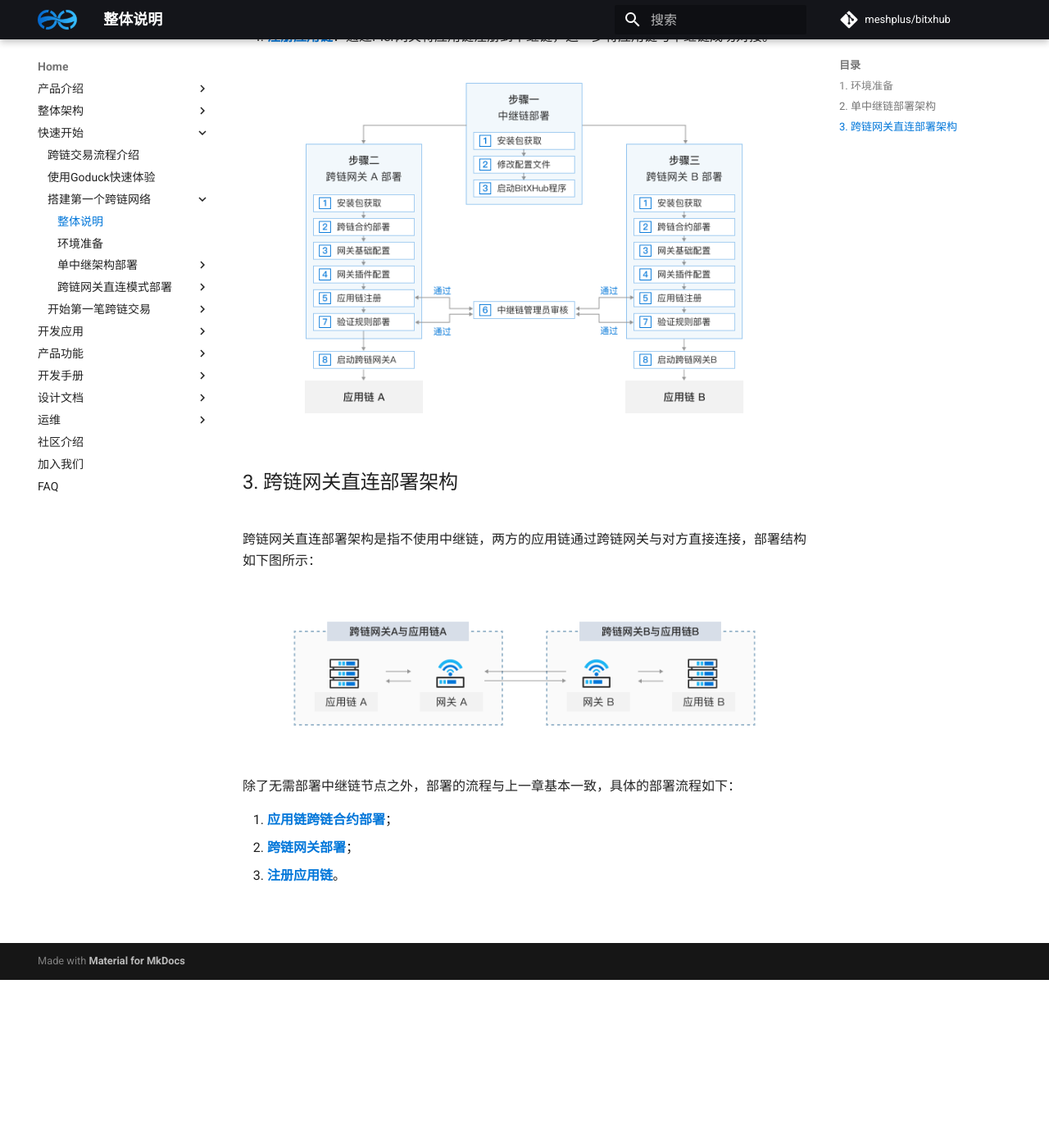
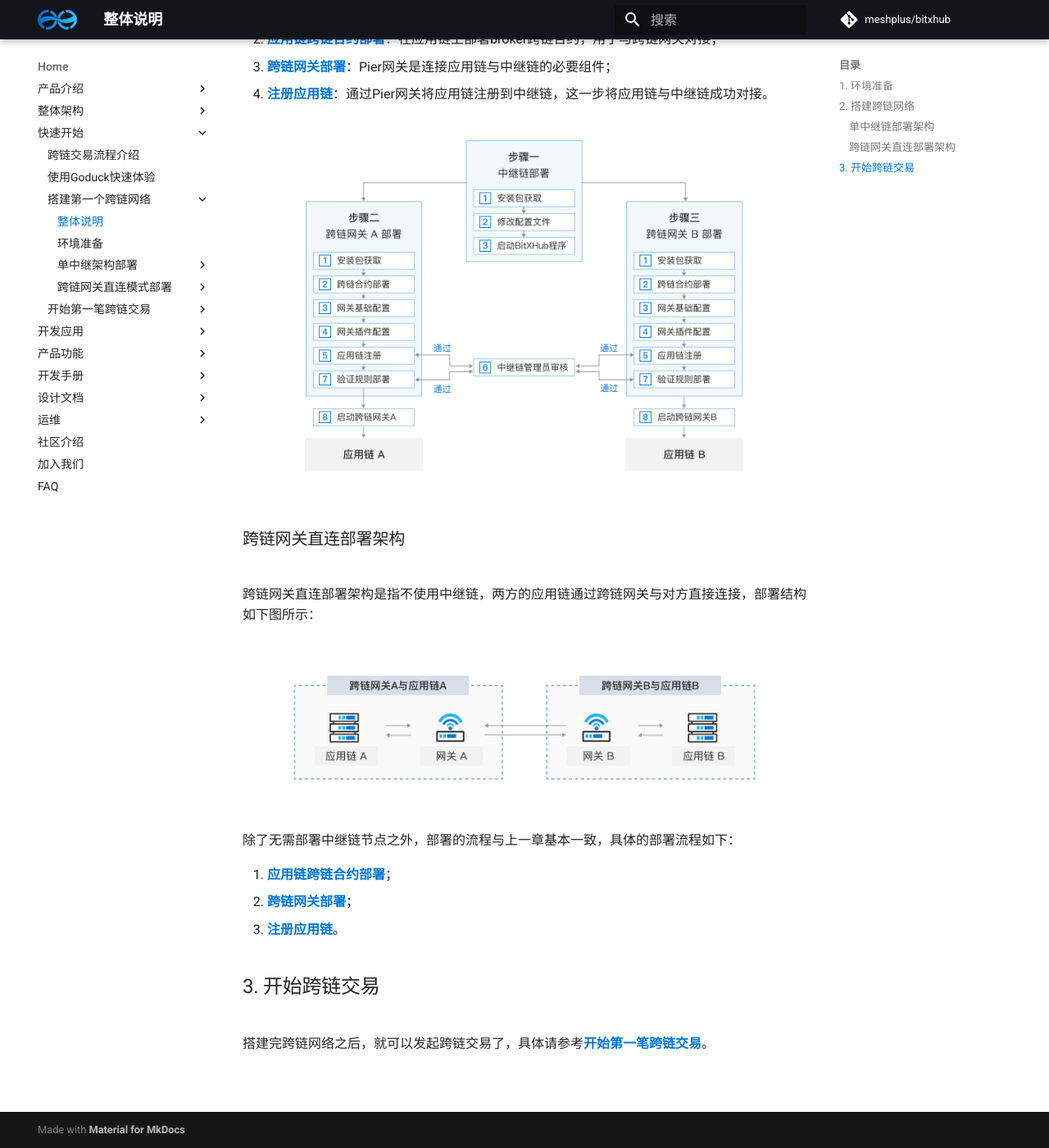
Before and after one commit to meshplus/bitxhub-docs, an MkDocs documentation site: the page built from docs/bitxhub/quick_start/build_cross_network/overall_description.md, in a window 1280 px wide and 1400 px high, scrolled down 1352 px. Shown: the whole window at 82% size. Built offline with MkDocs 1.6.1 and Material for MkDocs 9.7.7, drawn with Linux system fonts in a browser that asks for light colours; comment, search, counter and statistics services are not loaded; the version menu is left out; before the commit the page ends 2547 px from its top, so only the background shows below that; some of the changed text lies outside the part shown.

Commit message:
refactor(bitxhub/quick_start)

```diff
--- a/docs/bitxhub/quick_start/build_cross_network/overall_description.md
+++ b/docs/bitxhub/quick_start/build_cross_network/overall_description.md
@@ -13,9 +13,11 @@
     - Docker
     - 已部署的应用链（业务所在的区块链，以下简称应用链）
 
-具体信息请查看[环境准备](./env)文档。
+具体信息请查看[环境准备](../env)文档。
 
-## 2. 单中继链部署架构
+## 2. 搭建跨链网络
+
+### 单中继链部署架构
 
 一般来说，单中继链架构适用于大多数部署场景，建议您使用此种部署架构来体验BitXHub跨链系统。如下图所示，部署完bitxhub节点集群（也可以是solo模式的单机节点），两条或多条应用链上部署好跨链合约，然后通过各自的跨链网关接入到中继链中，完成跨链系统的搭建。
 
@@ -41,3 +43,7 @@
 1. **[应用链跨链合约部署](../direct_mode/deploy_broker)**；
 2. **[跨链网关部署](../direct_mode/pier_direct_mode_deploy)**；
 3. **[注册应用链](../direct_mode/register_appchain)**。
+
+## 3. 开始跨链交易
+
+搭建完跨链网络之后，就可以发起跨链交易了，具体请参考[开始第一笔跨链交易](../../start_transaction/usage_description)。
```
Also changed, not shown: other parts of docs/bitxhub/quick_start/build_cross_network/overall_description.md (+1 -1 lines), docs/bitxhub/quick_start/build_cross_network/direct_mode/register_appchain.md (+1 -1 lines), docs/bitxhub/quick_start/start_transaction/register_service.md (+1 -1 lines).
